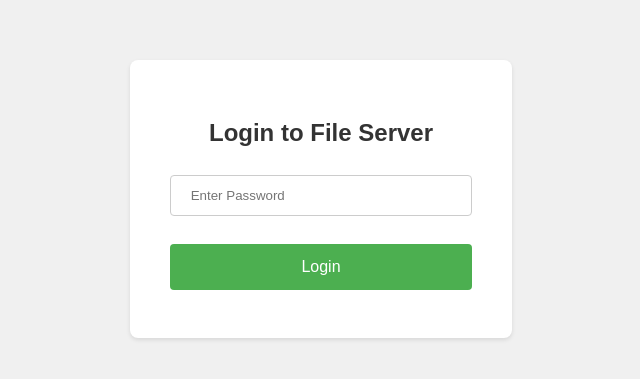
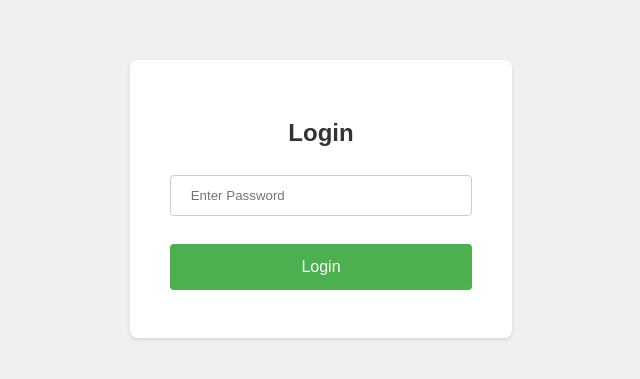
Before and after one commit to ptlgs/file-server, a website: page frontend/login.html in a window 1280 px wide. Shown: the part 209-588 px from the top of the page, without its empty margins (319-959 px from the left). Drawn offline with Linux system fonts and the light colour scheme.

Commit message:
update title

```diff
--- a/frontend/login.html
+++ b/frontend/login.html
@@ -2,7 +2,7 @@
 <html lang="en">
 <head>
     <meta charset="UTF-8">
-    <title>Login - File Server</title>
+    <title>Login</title>
     <style>
         body {
             font-family: Arial, sans-serif;
@@ -55,7 +55,7 @@
 </head>
 <body>
 <div class="login-container">
-    <h2>Login to File Server</h2>
+    <h2>Login</h2>
     <form action="/login" method="POST">
         <input type="password" name="password" placeholder="Enter Password" required>
         <button type="submit">Login</button>
```
Also changed, not shown: frontend/upload.html (+1 -1 lines).
